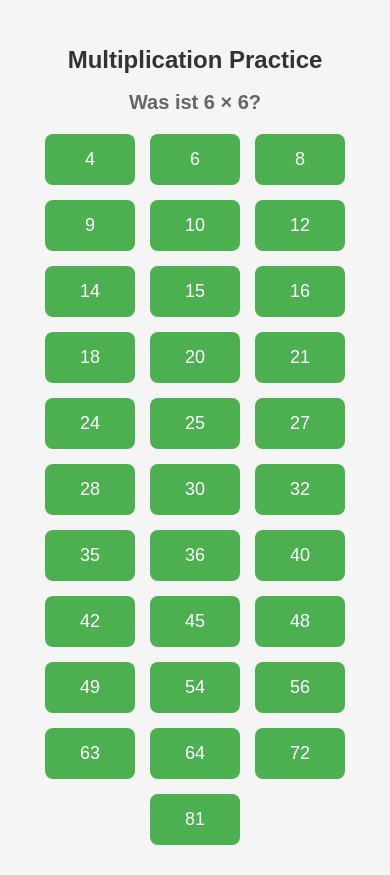
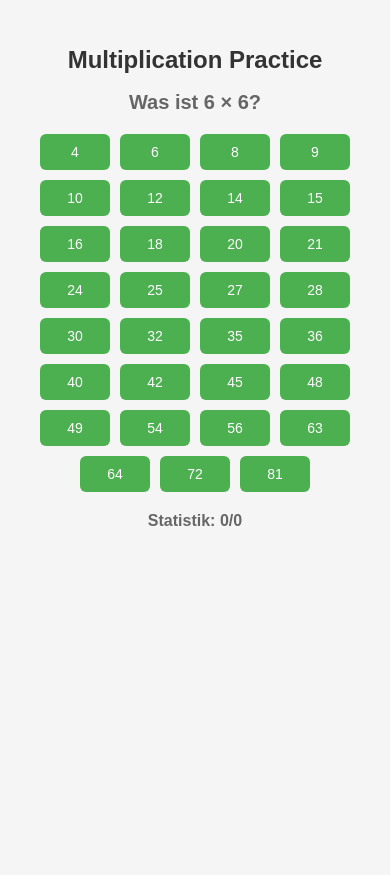
Before and after one commit to hssw24/1x1, a React (Create React App) app: page / in a window 390 px wide. After the commit the page ends 844 px from the top, so only its background shows below. Built offline with nearby package versions, Linux system fonts and the light colour scheme.

Commit message:
Beschreibung der Änderungen

```diff
--- a/src/App.js
+++ b/src/App.js
@@ -6,6 +6,8 @@ const App = () => {
   const [factor2, setFactor2] = useState(2);
   const [correctAnswer, setCorrectAnswer] = useState(factor1 * factor2);
   const [feedback, setFeedback] = useState('');
+  const [correctCount, setCorrectCount] = useState(0); // Anzahl richtiger Antworten
+  const [totalCount, setTotalCount] = useState(0); // Gesamtanzahl der Aufgaben
 
   // Generiere eine neue Frage
   const generateQuestion = () => {
@@ -19,7 +21,9 @@ const App = () => {
 
   // Überprüfe die Antwort
   const handleAnswer = (answer) => {
+    setTotalCount(totalCount + 1); // Aktualisiere die Gesamtanzahl der Aufgaben
     if (answer === correctAnswer) {
+      setCorrectCount(correctCount + 1); // Zähle richtige Antworten
       setFeedback('Richtig! Gut gemacht.');
       setTimeout(generateQuestion, 2000); // Neue Frage nach 2 Sekunden
     } else {
@@ -39,6 +43,9 @@ const App = () => {
       </h2>
       <MultiplicationButtons onAnswerClick={handleAnswer} />
       {feedback && <h3 style={styles.feedback}>{feedback}</h3>}
+      <div style={styles.stats}>
+        <h3>Statistik: {correctCount}/{totalCount}</h3>
+      </div>
     </div>
   );
 };
@@ -62,6 +69,9 @@ const styles = {
     fontSize: '18px',
     marginTop: '20px',
   },
+  stats: {
+    marginTop: '20px',
+  },
 };
 
 export default App;
--- a/src/MultiplicationButtons.js
+++ b/src/MultiplicationButtons.js
@@ -26,18 +26,18 @@ const styles = {
     display: 'flex',
     flexWrap: 'wrap',
     justifyContent: 'center',
-    gap: '15px',
+    gap: '10px',
     marginTop: '20px',
   },
   button: {
-    padding: '15px 25px',
-    fontSize: '18px',
+    padding: '10px 15px', // Verkleinertes Padding für mobile Ansicht
+    fontSize: '14px', // Kleinere Schriftgröße
     cursor: 'pointer',
-    borderRadius: '8px',
+    borderRadius: '6px',
     backgroundColor: '#4CAF50',
     color: 'white',
     border: 'none',
-    width: '90px', // optimiert für mobile Ansicht
+    width: '70px', // Kleinere Breite, damit sie auf den Bildschirm passen
     textAlign: 'center',
   },
 };
--- a/src/index.css
+++ b/src/index.css
@@ -7,12 +7,34 @@ body {
 
 h1 {
   color: #333;
+  font-size: 24px;
 }
 
 h2, h3 {
   color: #666;
+  font-size: 18px;
 }
 
 button:hover {
   background-color: #45a049;
 }
+
+@media (max-width: 600px) {
+  h1 {
+    font-size: 20px;
+  }
+
+  h2 {
+    font-size: 18px;
+  }
+
+  h3 {
+    font-size: 16px;
+  }
+
+  button {
+    font-size: 14px;
+    padding: 10px 15px;
+    width: 70px;
+  }
+}
```
